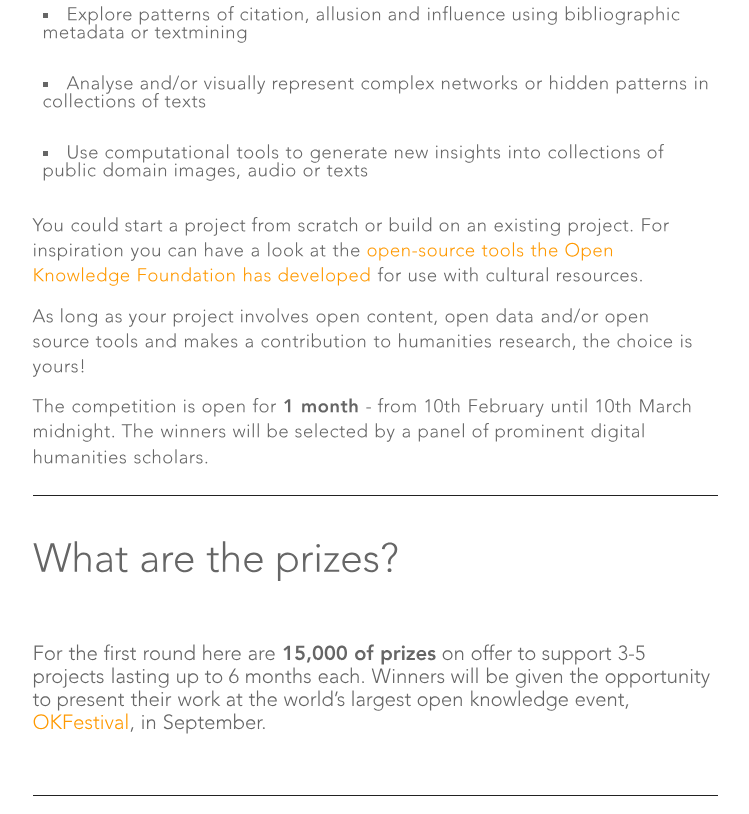
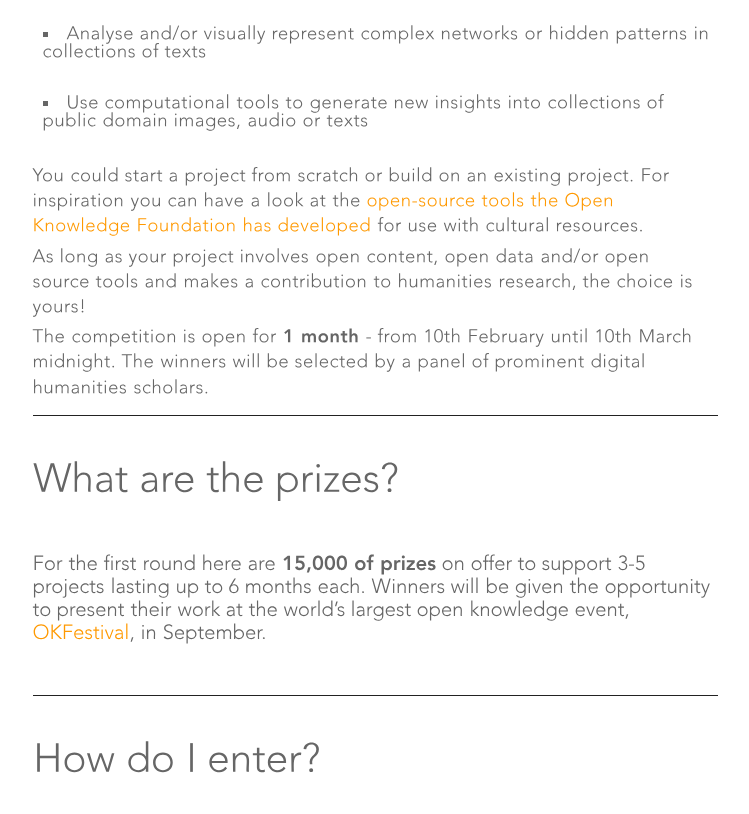
Before and after one commit to okfn/openhumanitiesawards.org, a plain HTML site: page index.html in a window 1280 px wide. Shown: the part 1615-2429 px from the top of the page, without its empty margins (385-1134 px from the left). Drawn offline with nearby package versions, Linux system fonts and the light colour scheme.

Commit message:
Update style.css

```diff
--- a/style.css
+++ b/style.css
@@ -35,7 +35,7 @@ h2 + ul { margin-top:-20px;}
 h3 { font-size:20px; margin-bottom:0px;}
 h4 { font-size:16px;font-weight:bold; }
 
-p { margin:0 0 25px 0; line-height:1.4em; font-size:18px; letter-spacing:0.5px;}
+p { margin:0 0 15px 0; line-height:1.4em; font-size:18px; letter-spacing:0.5px;}
 ul { margin:0 0px 15px 0;  }
 li { margin:0 0 10px 10px; list-style:square; font-size:18px; line-height:0.4em; letter-spacing:0.5px;}
 
```
